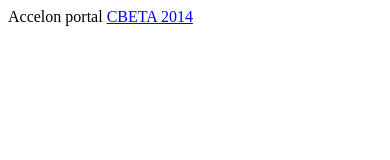
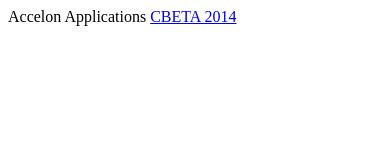
Before and after one commit to accelon/accelon.github.io, a plain HTML site: page index.html in a window 390 px wide. Drawn offline with Linux system fonts and the light colour scheme.

Commit message:
for mobile

```diff
--- a/index.html
+++ b/index.html
@@ -1,5 +1,8 @@
 <html>
-Accelon portal
+<head>
+<meta name="viewport" content="width=device-width, initial-scale=1.0, maximum-scale=2.0, user-scalable=1"/>
+</head>
+Accelon Applications
 
 <a href="accelon://ya.ksana.tw/cbeta2014">CBETA 2014</a>
 </html>
```
